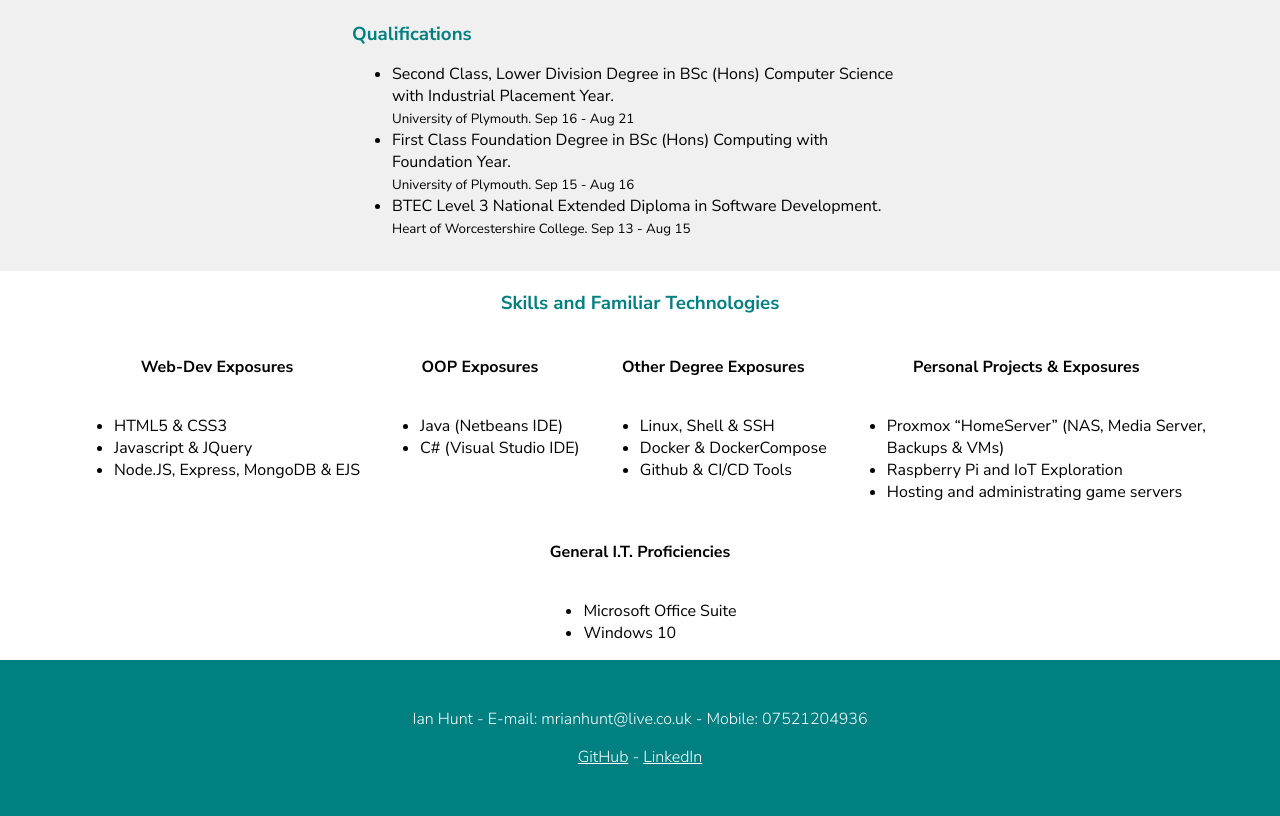
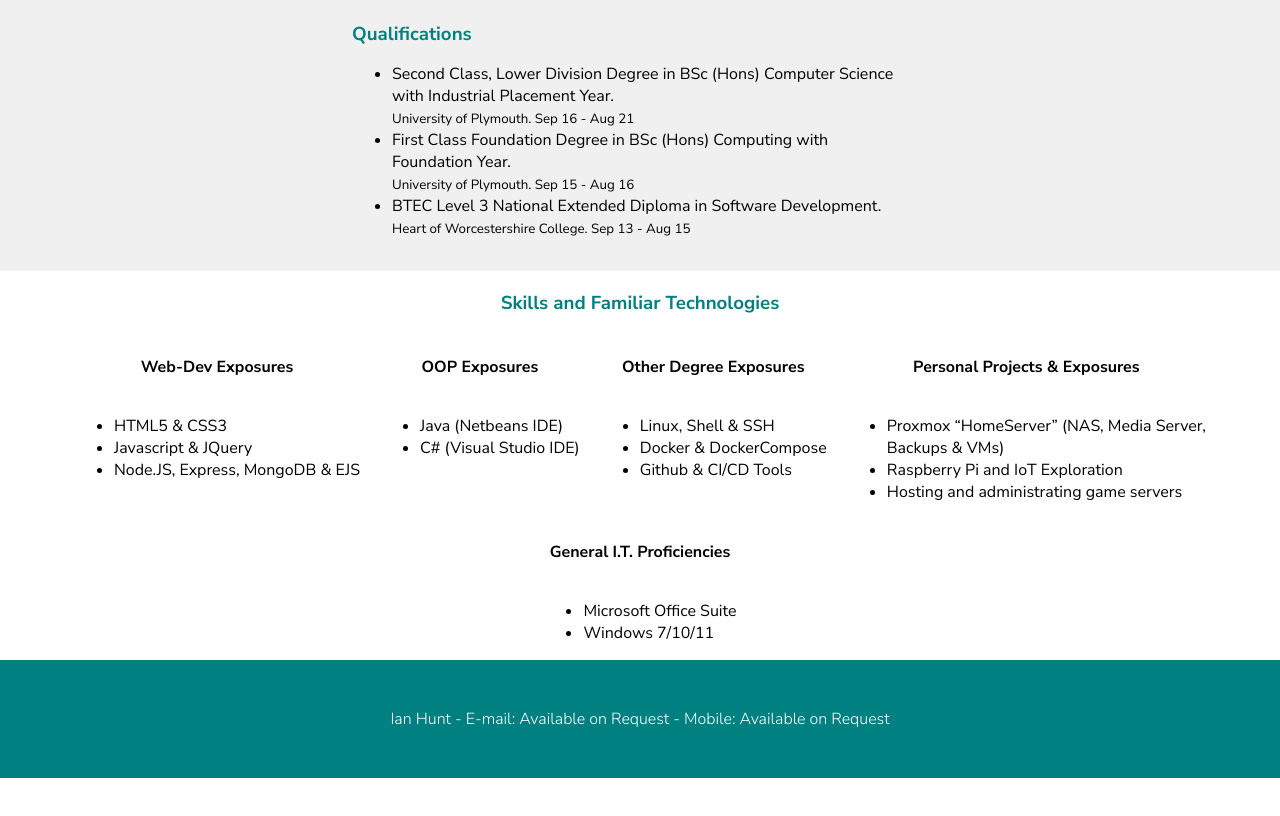
Before and after one commit to Ianhunt/ianhunt.github.io, a plain HTML site: page index.html in a window 1280 px wide. Shown: the part 608-1424 px from the top of the page. After the commit the page ends 1386 px from the top, so only its background shows below. Drawn offline with nearby package versions, Linux system fonts and the light colour scheme.

Commit message:
Update index.html

```diff
--- a/index.html
+++ b/index.html
@@ -41,23 +41,6 @@
           <li>Limitations and problems tackled with knowledge and appropriate research to test and implement fixes and workarounds.</li>
         </ul>
       </div>
-      <!--
-      <div class="feature__item">
-        <h3 class="section__title">Post-University. <small>Aug 21 - Current</small></h3>
-        <ul>
-          <li>Since graduating from University, I have aimed to keep my coding and technology skills alive and evolving. This has been achieved by exploring unfamiliar areas around technology and undertaking small projects of development.</li>
-
-          <li> In the Software Development Sphere, I have been perusing common frameworks for Web development, such as Angular.JS and have completed their “Tour of Heroes” tutorial project. Simultaneously I have constructed my CV website, utilising HTML and CSS to present the needed information in a pleasant and aesthetic format. </li>
-
-          <li>Both examples where also good exercises in using industry level tools in the form of Git version control with GitHub, and Visual Studio Code for my Integrated Development Environment. I have also been exploring some framework agnostic themed projects, such as creating a personalised reference sheet for JavaScript Array operators utilising written explanations, JSDoc style comments and small code examples.</li>
-
-          <li>On the wider technology part of my endeavours, I have undertaken a long-term personal project of creating a "Home Server" with my old High-Spec PC being the starting point eliminating the need to make expensive purchases off the bat. This pet project has allowed me to explore more into Linux, CLIs, virtualisation of Virtual Machines, Services, Storage and Network infrastructure, and the basics of network configuration.</li>
-
-          <li>Within the last 6 months, I have also worked to finish obtaining my Full UK Driving license.</li>
-
-          <li>Alongside my final year of University, I held a part-time job to help support myself financially, which expanded into a Full-time position once I had graduated due to the economic pressures around the pandemic. Due to this role being within the “key worker” category, it allowed me to have an income without the risk of being placed on furlough or made redundant at another company I’d have been trying to join. The decision to stay at this role and not immediately search for an industry / post-graduate job was also bolstered with the geographical uncertainty faced whilst my partner finished their own bachelor's degree this academic year.</li>
-        </ul>
-      </div>-->
     </div>
 
     <div class="feature feature__qualifications">
@@ -130,15 +113,15 @@
           <div class="nestedlist__detail">
             <ul>
               <li>Microsoft Office Suite</li>
-              <li>Windows 10</li>
+              <li>Windows 7/10/11</li>
             </ul>
           </div>
         </div>
       </div>
     </div>
     <footer class="footer">
-      <p class="footer__text">Ian Hunt - E-mail: mrianhunt@live.co.uk - Mobile: 07521204936</p>
-      <p class="footer__text"> <a class="footer__link" href="https://github.com/Ianhunt">GitHub</a> - <a class="footer__link" href="https://www.linkedin.com/in/ianhunt78/">LinkedIn</a> </p>
+     <p class="footer__text">Ian Hunt  - E-mail: Available on Request  - Mobile: Available on Request</p>
+      <!--<p class="footer__text"> <a class="footer__link" href="https://github.com/Ianhunt">GitHub</a> - <a class="footer__link" href="https://www.linkedin.com/in/ianhunt78/">LinkedIn</a> </p><-->
     </footer>
     <script src="https://cdnjs.cloudflare.com/ajax/libs/highlight.js/9.12.0/highlight.min.js"></script>
     <script>hljs.initHighlightingOnLoad();</script>
```
